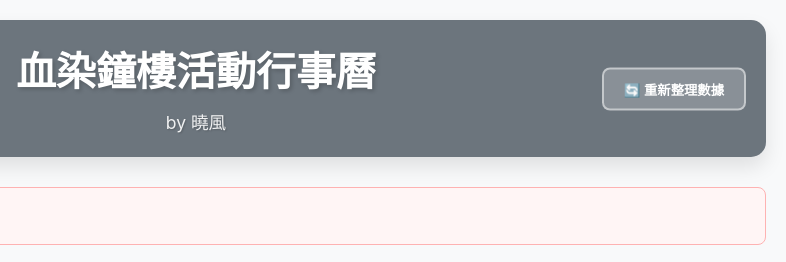
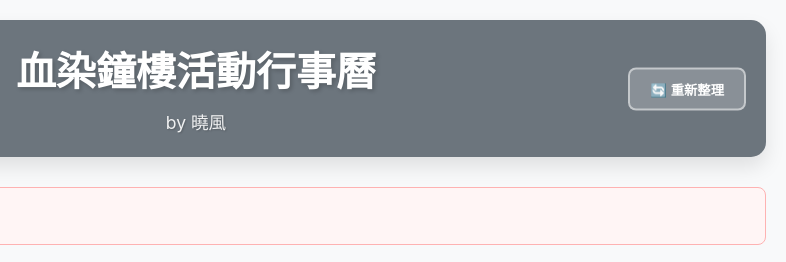
Before and after one commit to linmgla/botc-calendar, a plain HTML site: page index.html in a window 1280 px wide. Shown: the top 262 px of the page, 494-1280 px from the left. Drawn offline with Linux system fonts and the light colour scheme; no server answers.

Commit message:
Update index.html

```diff
--- a/index.html
+++ b/index.html
@@ -537,7 +537,7 @@
                     <div class="by-text">by 曉風</div>
                 </div>
             </div>
-            <button class="refresh-btn" id="refreshBtn" onclick="refreshData()">🔄 重新整理數據</button>
+            <button class="refresh-btn" id="refreshBtn" onclick="refreshData()">🔄 重新整理</button>
         </header>
 
         <div class="error-message" id="errorMessage"></div>
```
